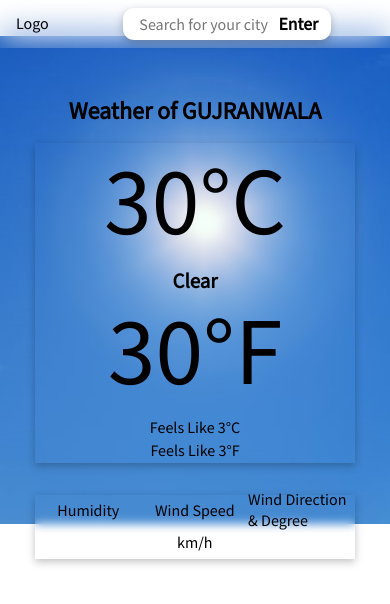
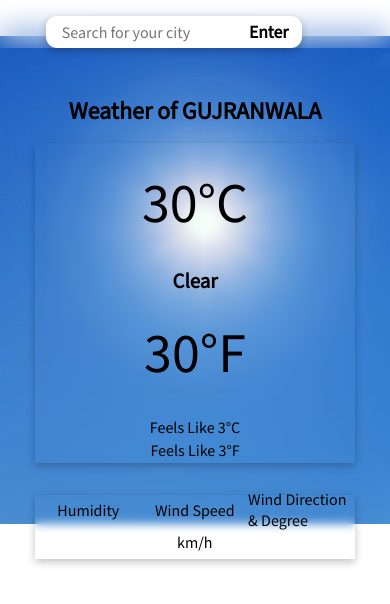
Before and after one commit to fayzanrj/weather.github.io, a plain HTML site: page index.html in a window 390 px wide. Drawn offline with Linux system fonts and the light colour scheme; no server answers.

Commit message:
Update style.css

```diff
--- a/style.css
+++ b/style.css
@@ -23,7 +23,7 @@ nav {
     width: 100%;
     height: 3rem;
     display: flex;
-    justify-content: space-between;
+    justify-content: center;
     align-items: center;
     padding: 0 3rem;
     backdrop-filter: blur(1rem);
@@ -112,6 +112,9 @@ h1 {
     width: 33.3%;
     height: 100%;
 }
+.logo{
+    display: none;
+}
 
 .topic{
     display: flex;
@@ -138,7 +141,8 @@ h1 {
     }
 
     .search{
-        width: 13rem;
+        margin-top: 1rem;
+        width: 16rem;
     }
     .search::placeholder{
         font-size: 1rem;
@@ -147,6 +151,7 @@ h1 {
         width: 20rem;
     }
 
-    .topic{
+    .temperature {
+        font-size: 3.5rem;
     }
 }
```
